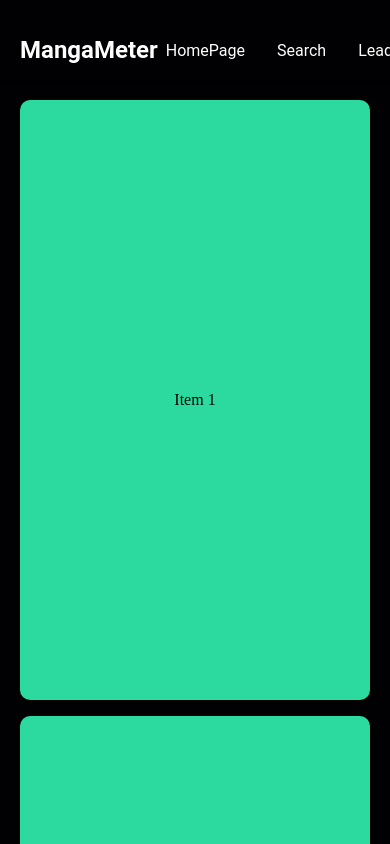
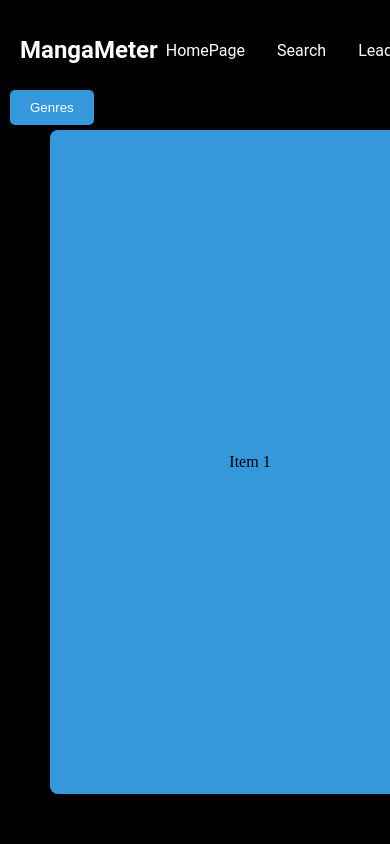
Before and after one commit to Imuseless123/MangaMeter, a Vue app: page /leaderboard in a window 390 px wide. Built offline with nearby package versions, Linux system fonts and the light colour scheme.

Commit message:
WIP leadervoard

```diff
--- a/src/views/LeaderboardView.vue
+++ b/src/views/LeaderboardView.vue
@@ -1,49 +1,156 @@
 <template>
-  <main>
-    <div class="rectangle-list">
-      <div class="rectangle" v-for="(item, index) in items" :key="index">
+  <div class="outer-container">
+    <div class="scroll-container" ref="scrollContainer">
+      <div
+        v-for="(item, index) in items"
+        :key="index"
+        class="rectangle">
         {{ item }}
       </div>
     </div>
-  </main>
+    <button class="overlay-button" @click="toggleOverlay">Genres</button>
+    <div class="overlay" v-show="isOverlayVisible">
+      <input type="text" placeholder="Search genres..." class="search-bar" v-model="searchQuery" />
+      <div class="genre-list">
+        <div
+          v-for="(genre, index) in filteredGenres"
+          :key="index"
+          class="genre-item"
+          @click="selectGenre">
+          {{ genre }}
+        </div>
+      </div>
+    </div>
+  </div>
+
+
 </template>
 
 <script setup>
-import { ref } from 'vue';
+import { ref,computed, onMounted } from 'vue';
 
-// Sample data for rectangle items
-const items = ref(Array.from({ length: 24 }, (_, i) => `Item ${i + 1}`));
+const items = Array.from({ length: 24 }, (_, i) => `Item ${i + 1}`);
+const scrollContainer = ref(null);
+const isOverlayVisible = ref(false);
+const genres = ['Action', 'Adventure', 'Comedy', 'Drama', 'Fantasy', 'Horror', 'Mystery', 'Romance', 'Sci-Fi', 'Thriller'];
+const searchQuery = ref('');
+
+const toggleOverlay = () => {
+  isOverlayVisible.value = !isOverlayVisible.value;
+};
+const selectGenre = () => {
+  isOverlayVisible.value = false;
+};
+const filteredGenres = computed(() => {
+  if (!searchQuery.value) return genres;
+  return genres.filter(genre => genre.toLowerCase().includes(searchQuery.value.toLowerCase()));
+});
+onMounted(() => {
+  const container = scrollContainer.value;
+  const itemWidth = container.scrollWidth / items.length;
+
+  // Set padding to allow centering of the first and last rectangles
+  container.style.paddingLeft = `${container.clientWidth / 2 - itemWidth / 2}px`;
+  container.style.paddingRight = `${container.clientWidth / 2 - itemWidth / 2}px`;
+});
 </script>
 
 <style scoped>
-main {
-  padding: 20px; /* Add padding to the main element */
+.outer-container{
+  position: relative;
   height: 100%;
-  overflow-y: auto; /* Enable vertical scrolling */
+  width: 100%;
 }
-
-.rectangle-list {
+.scroll-container {
   display: flex;
-  flex-wrap: wrap; /* Allow rectangles to wrap */
-  gap: 16px; /* Space between rectangles */
+  overflow-x: auto;
+  white-space: nowrap;
+  scroll-behavior: smooth;
+  padding: 50px; /* Use padding instead of margin */
+  gap: 30px;
+  align-items: center;
+  height: 100%; /* Set the height to take up the full available space */
+  box-sizing: border-box; /* Ensure padding is included in the width/height */
 }
 
 .rectangle {
-  flex: 1 1 400px; /* Flex-grow, flex-shrink, flex-basis */
-  height: 600px; /* Fixed height for rectangles */
-  background-color: rgb(44, 218, 160);
-  border-radius: 10px;
+  min-width: 400px;
+  height: 100%; /* The child now takes the full height of the parent */
+  background-color: #3498db;
   display: flex;
   align-items: center;
   justify-content: center;
-  font-size: 16px;
-  box-sizing: border-box; /* Ensure padding and border are included in height/width */
+  transition: transform 0.3s, opacity 0.3s;
+  border-radius: 8px;
+  cursor: pointer;
+  box-sizing: border-box; /* To include padding/border in the height calculation */
 }
 
-/* Media queries for responsiveness */
-@media (max-width: 600px) {
-  .rectangle {
-    flex: 1 1 100%; /* Full width for small screens */
-  }
+
+/* Zoom effect on hover */
+.rectangle:hover {
+  transform: scale(1.05);
+  opacity: 1; /* Ensure the hovered rectangle is fully opaque */
 }
+
+/* Dim effect for other rectangles when one is hovered */
+.scroll-container:hover .rectangle {
+  opacity: 0.5;
+}
+
+/* Ensure hovered rectangle stays fully visible */
+.scroll-container:hover .rectangle:hover {
+  opacity: 1;
+}
+.overlay-button {
+  position: absolute;
+  top: 10px;
+  left: 10px;
+  z-index: 10;
+  padding: 10px 20px;
+  background-color: #3498db;
+  color: white;
+  border: none;
+  border-radius: 5px;
+  cursor: pointer;
+}
+/* Overlay styles */
+.overlay {
+  position: absolute;
+  top: 0;
+  left: 0;
+  width: 50%; /* Covers the left half of the parent */
+  height: 100%; /* Covers the entire height of the parent */
+  background: linear-gradient(to right, var(--color-surface-a0), transparent); /* Gradient from dark to transparent */
+  z-index: 20; /* Ensure it is above other elements */
+}
+.search-bar {
+  width: 100%;
+  padding: 10px;
+  border-radius: 5px;
+  border: 1px solid #ccc;
+  margin-bottom: 10px;
+  box-sizing: border-box;
+}
+
+.genre-list {
+  flex-grow: 1; /* Take up the remaining space in the overlay */
+  overflow-y: auto; /* Enable vertical scrolling */
+  max-height: calc(100% - 60px); /* Adjust to fit the search bar height */
+  scrollbar-width: none; /* For Firefox */
+}
+
+.genre-list::-webkit-scrollbar {
+  display: none; /* For Chrome, Safari, and Edge */
+}
+.genre-item {
+  /* background-color: #3498db; */
+  height: 80px;
+  padding: 10px;
+  margin-bottom: 5px;
+  border-radius: 5px;
+  color: white;
+  cursor: pointer;
+}
+
 </style>
```
